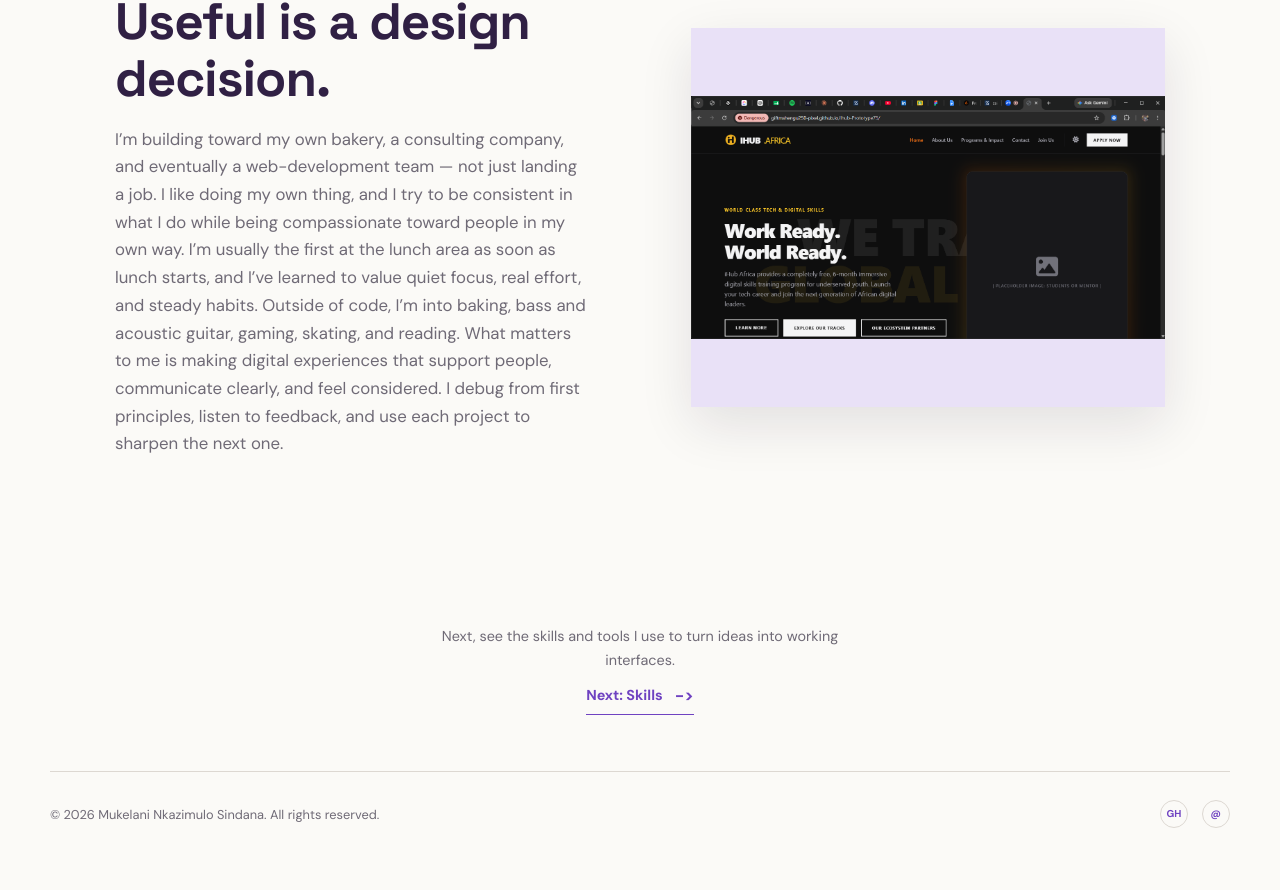
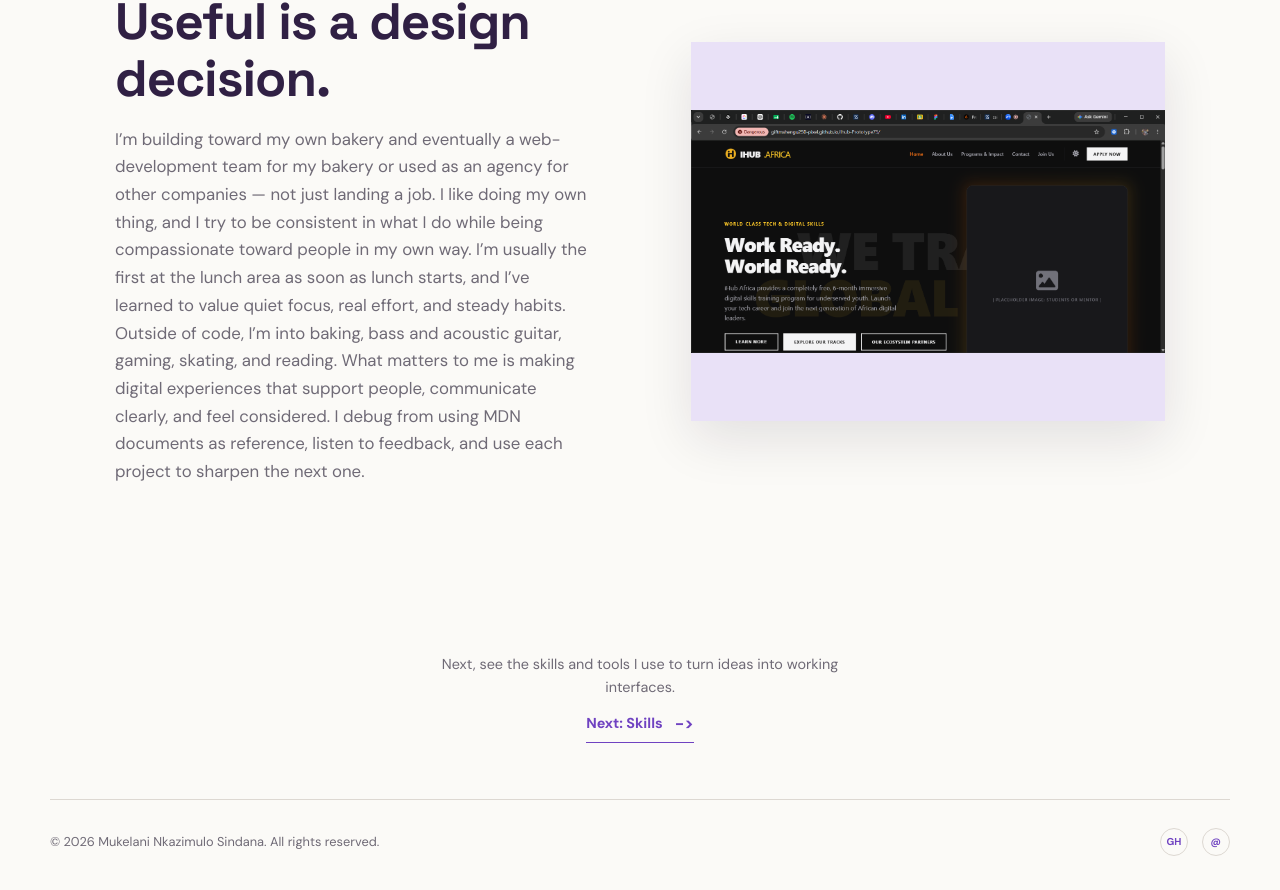
Before and after one commit to studentzero68-collab/Portfolio, a React (Vite) app in the folder frontend/: page /about in a window 1280 px wide. Shown: the part 2198-3088 px from the top of the page. Before the commit the page ends 3060 px from the top, so only its background shows below. Built offline with nearby package versions, Linux system fonts and the light colour scheme.

Commit message:
making my portfolio better

```diff
--- a/frontend/src/pages/AboutPage.jsx
+++ b/frontend/src/pages/AboutPage.jsx
@@ -4,7 +4,7 @@ import NextPage from '../components/NextPage';
 const sections = [
     { eyebrow: '01 / Beginning', title: 'Curiosity became a craft.', text: 'I’m Mukelani N. Sindana, a graduate of iHub Africa in Gauteng, South Africa. Before dev work started, I picked up skills working in and around a bakery, and that background still shapes how I think about discipline, consistency, and building something useful. I came into development wanting to turn ideas into visible, functional experiences. The real turning point came after finishing my Netflix clone project: it showed me I wasn’t bad at this, I was just lost in my process. That was the moment “I might fail” started turning into “this is a problem I can solve.”', image: '/images/images.jpg', alt: 'A visual from Mukelani\'s project work' },
     { eyebrow: '02 / Method', title: 'I learn by making things real.', text: 'In week 1, I didn’t just lack confidence — I genuinely thought there was a wall somewhere ahead of me I wouldn’t get past. That belief turned out to be flat-out wrong. Now hard things like React, a broken deployment, or a stubborn bug are just problems to solve, not proof that I’ve hit a ceiling. I learn the tool a project actually needs when it needs it, which has meant working with browser state, APIs, React, Firebase Authentication, and Firestore instead of waiting until everything feels familiar. My AI journey has been similar: I used to want finished solutions because they were faster, but I had to learn that working code is not the same as understanding code. I now treat AI more like a debugging partner or second opinion, not something that finishes the work for me.', image: '/images/Screenshot 2026-06-15 110911.png', alt: 'Screenshot from an interactive project' },
-    { eyebrow: '03 / Direction', title: 'Useful is a design decision.', text: 'I’m building toward my own bakery, a consulting company, and eventually a web-development team — not just landing a job. I like doing my own thing, and I try to be consistent in what I do while being compassionate toward people in my own way. I’m usually the first at the lunch area as soon as lunch starts, and I’ve learned to value quiet focus, real effort, and steady habits. Outside of code, I’m into baking, bass and acoustic guitar, gaming, skating, and reading. What matters to me is making digital experiences that support people, communicate clearly, and feel considered. I debug from first principles, listen to feedback, and use each project to sharpen the next one.', image: '/images/Screenshot 2026-07-06 093822.png', alt: 'Screenshot from a collaborative prototype project' }
+    { eyebrow: '03 / Direction', title: 'Useful is a design decision.', text: 'I’m building toward my own bakery and eventually a web-development team for my bakery or used as an agency for other companies — not just landing a job. I like doing my own thing, and I try to be consistent in what I do while being compassionate toward people in my own way. I’m usually the first at the lunch area as soon as lunch starts, and I’ve learned to value quiet focus, real effort, and steady habits. Outside of code, I’m into baking, bass and acoustic guitar, gaming, skating, and reading. What matters to me is making digital experiences that support people, communicate clearly, and feel considered. I debug from using MDN documents as reference, listen to feedback, and use each project to sharpen the next one.', image: '/images/Screenshot 2026-07-06 093822.png', alt: 'Screenshot from a collaborative prototype project' }
 ];
 
 export default function AboutPage() {
```
